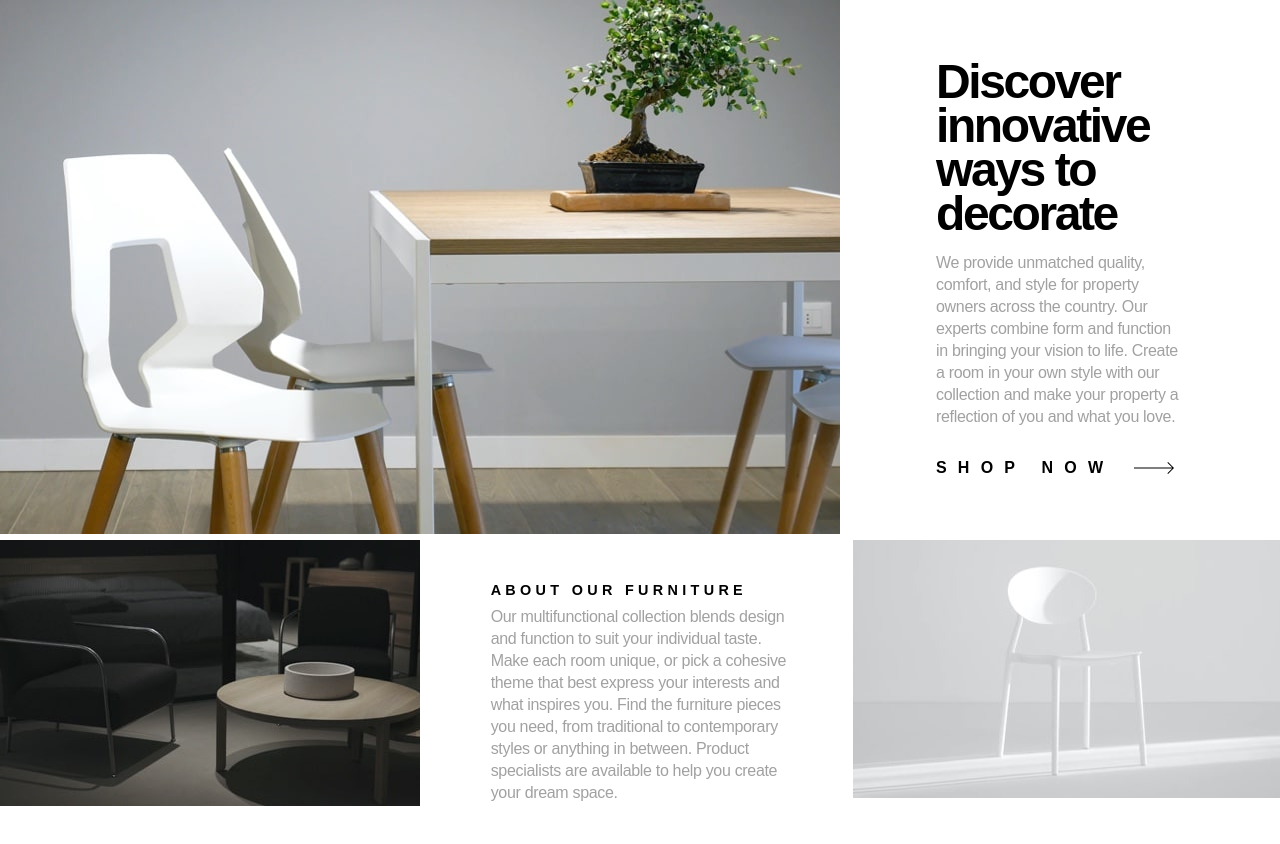
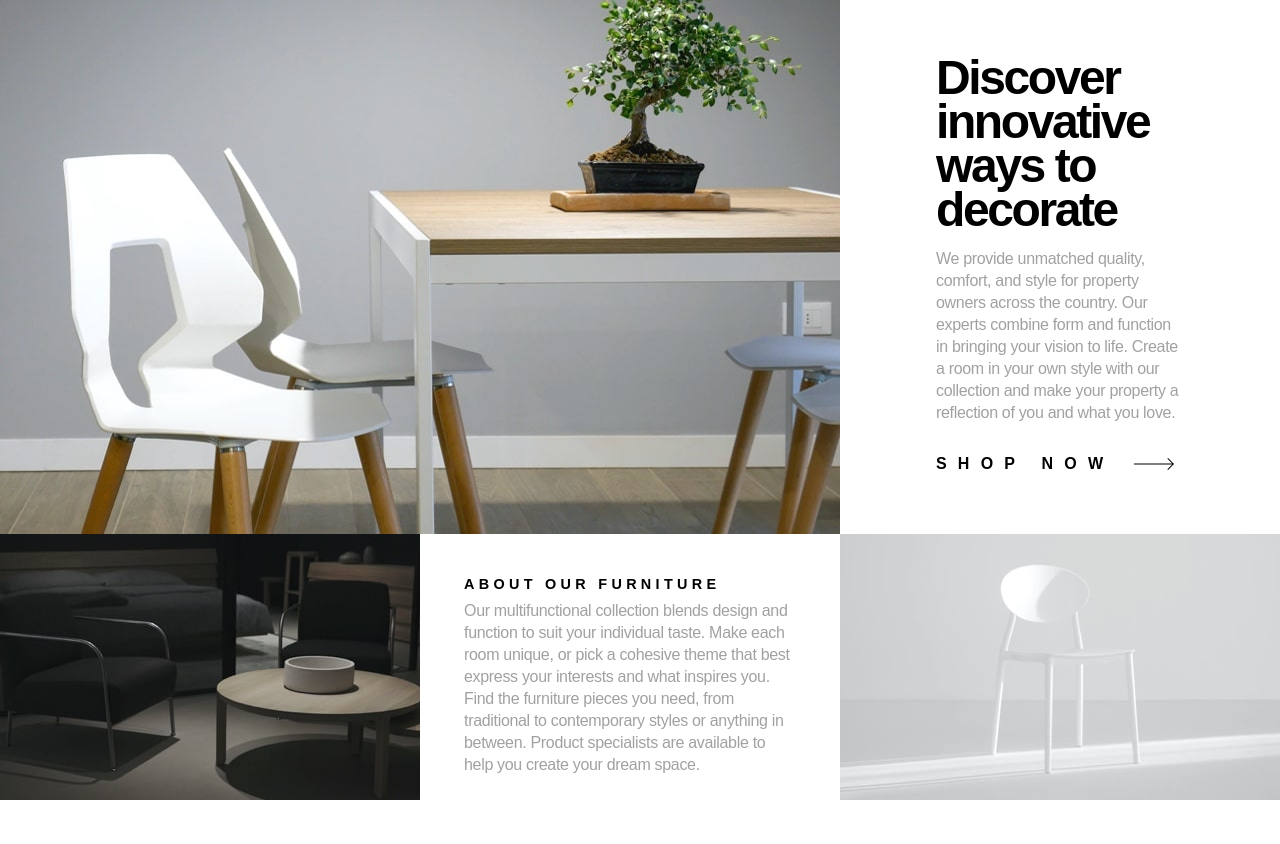
Before and after one commit to Smart-Ace-Designs/nuxt-room-homepage, a Nuxt app: page / in a window 1280 px wide. After the commit the page ends 816 px from the top, so only its background shows below. Built offline with nearby package versions, Linux system fonts and the light colour scheme.

Commit message:
Update responsive design

```diff
--- a/app/pages/index.vue
+++ b/app/pages/index.vue
@@ -20,7 +20,7 @@
           />
         </picture>
       </div>
-      <div class="min-w-0 px-8 py-15 2xl:pt-30 xl:px-24">
+      <div class="min-w-0 px-8 py-14 2xl:pt-30 xl:px-24">
         <h1
           class="mb-4 text-[2.4rem] leading-9 font-bold tracking-tighter xl:text-5xl xl:leading-11"
         >
@@ -38,7 +38,7 @@
         /></a>
       </div>
     </div>
-    <div class="grid grid-cols-1 lg:grid-cols-3">
+    <div class="grid grid-cols-1 lg:grid-cols-[auto_1fr_auto]">
       <div>
         <img
           src="/image-about-dark.jpg"
@@ -48,7 +48,7 @@
           class="h-auto w-full object-cover lg:h-auto lg:w-auto lg:object-none"
         />
       </div>
-      <div class="px-8 py-12 lg:p-2 xl:px-16 xl:py-10">
+      <div class="px-8 py-12 lg:p-2 xl:px-11 xl:py-10">
         <h1 class="theme:mb-4 mb-4 text-[0.90rem] font-bold tracking-[0.3em] uppercase lg:mb-1">
           About our furniture
         </h1>
```
